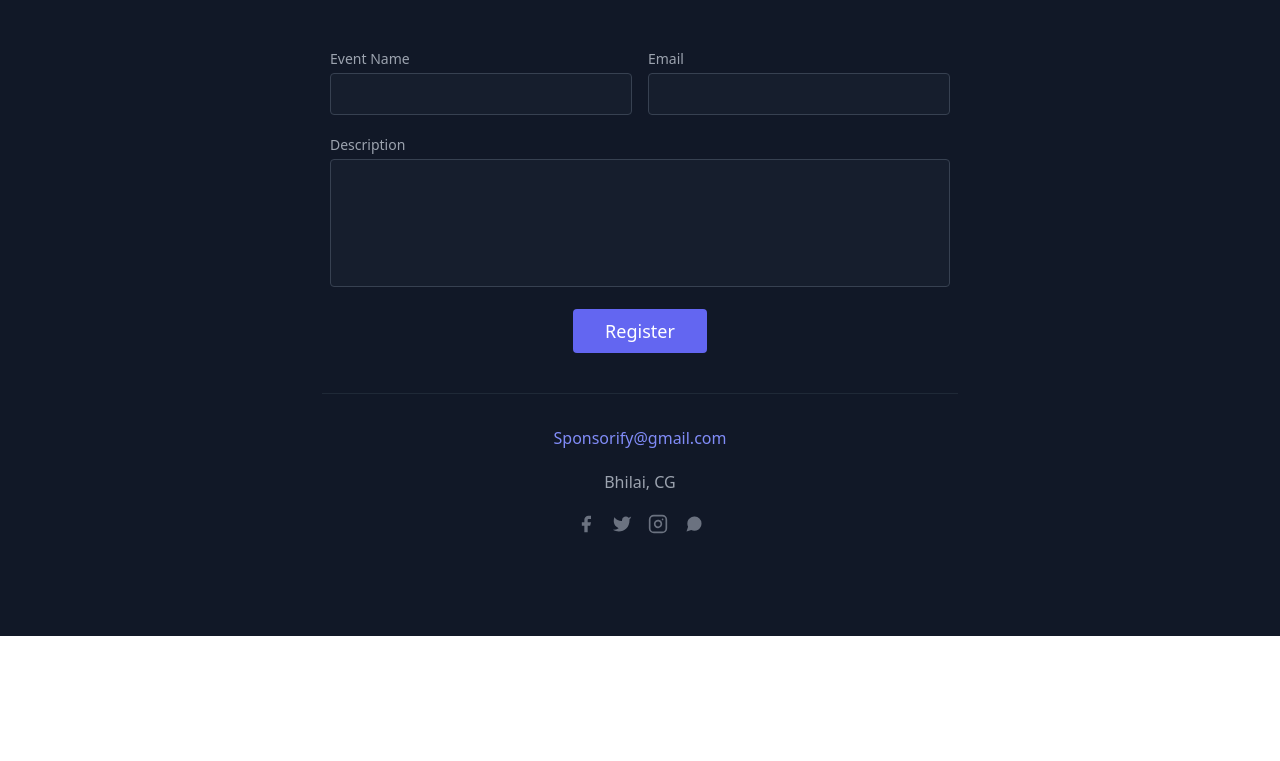
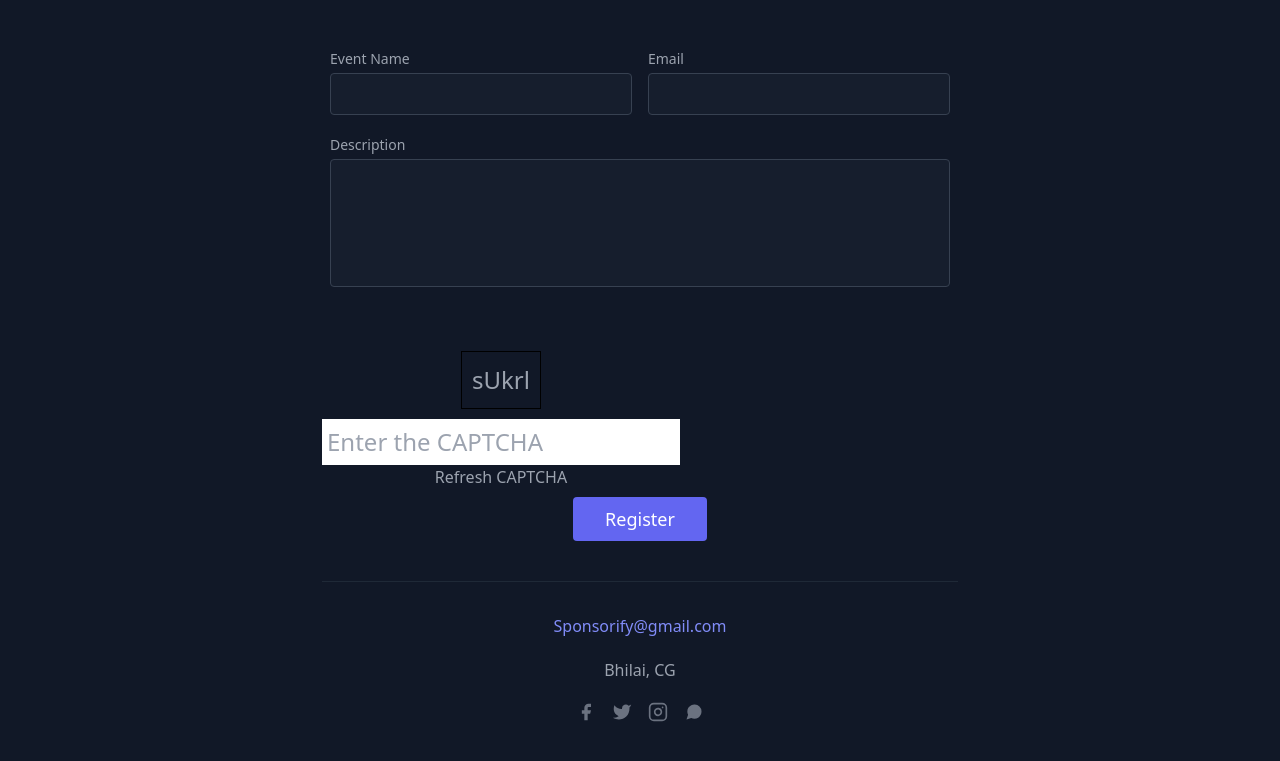
Before and after one commit to shubham-gupta0/sponsorify, a website: page host.html in a window 1280 px wide. Shown: the part 177-938 px from the top of the page. Before the commit the page ends 813 px from the top, so only its background shows below. Drawn offline with nearby package versions, Linux system fonts and the light colour scheme.

Commit message:
captcha added

```diff
--- a/host.html
+++ b/host.html
@@ -6,7 +6,36 @@
     <link href="https://unpkg.com/tailwindcss@^1.0/dist/tailwind.min.css" rel="stylesheet">
     <title>Document</title>
 
+    <meta charset="UTF-8">
+    <meta name="viewport" content="width=device-width, initial-scale=1.0">
+    <title>CAPTCHA Example</title>
+    <style>
+        .captcha-container {
+            display: flex;
+            align-items: center;
+            justify-content: center;
+            flex-direction: column;
+            margin-top: 50px;
+        }
 
+        .captcha-box {
+            border: 1px solid #000;
+            padding: 10px;
+            font-size: 24px;
+            margin-bottom: 10px;
+            align-items: center;
+        }
+
+        .captcha-input {
+            font-size: 24px;
+            padding: 5px;
+        }
+
+        .captcha-refresh {
+            font-size: 16px;
+            cursor: pointer;
+        }
+    </style>
 
 
 
@@ -44,9 +73,43 @@
                   <textarea id="message" name="message" class="w-full bg-gray-800 bg-opacity-40 rounded border border-gray-700 focus:border-indigo-500 focus:bg-gray-900 focus:ring-2 focus:ring-indigo-900 h-32 text-base outline-none text-gray-100 py-1 px-3 resize-none leading-6 transition-colors duration-200 ease-in-out"></textarea>
                 </div>
               </div>
+
+
+              <div class="captcha-container">
+                <div class="captcha-box" id="captchaBox"></div>
+                <input type="text" class="captcha-input" id="captchaInput" placeholder="Enter the CAPTCHA">
+                <div class="captcha-refresh" onclick="refreshCaptcha()">Refresh CAPTCHA</div>
+            </div>
+
+
+            <script>
+                function generateCaptcha() {
+                    var captchaBox = document.getElementById("captchaBox");
+                    var chars = "0123456789ABCDEFGHIJKLMNOPQRSTUVWXYZabcdefghijklmnopqrstuvwxyz";
+                    var captchaText = "";
+                    for (var i = 0; i < 5; i++) {
+                        var randomChar = chars[Math.floor(Math.random() * chars.length)];
+                        captchaText += randomChar;
+                    }
+                    captchaBox.innerText = captchaText;
+                }
+
+                function refreshCaptcha() {
+                    generateCaptcha();
+                }
+
+                window.onload = function() {
+                    generateCaptcha();
+                };
+            </script>
+
+
               <div class="p-2 w-full">
                 <button class="flex mx-auto text-white bg-indigo-500 border-0 py-2 px-8 focus:outline-none hover:bg-indigo-600 rounded text-lg">Register</button>
               </div>
+
+
+
               <div class="p-2 w-full pt-8 mt-8 border-t border-gray-800 text-center">
                 <a class="text-indigo-400">Sponsorify@gmail.com</a>
                 <p class="leading-normal my-5">Bhilai, CG
```
